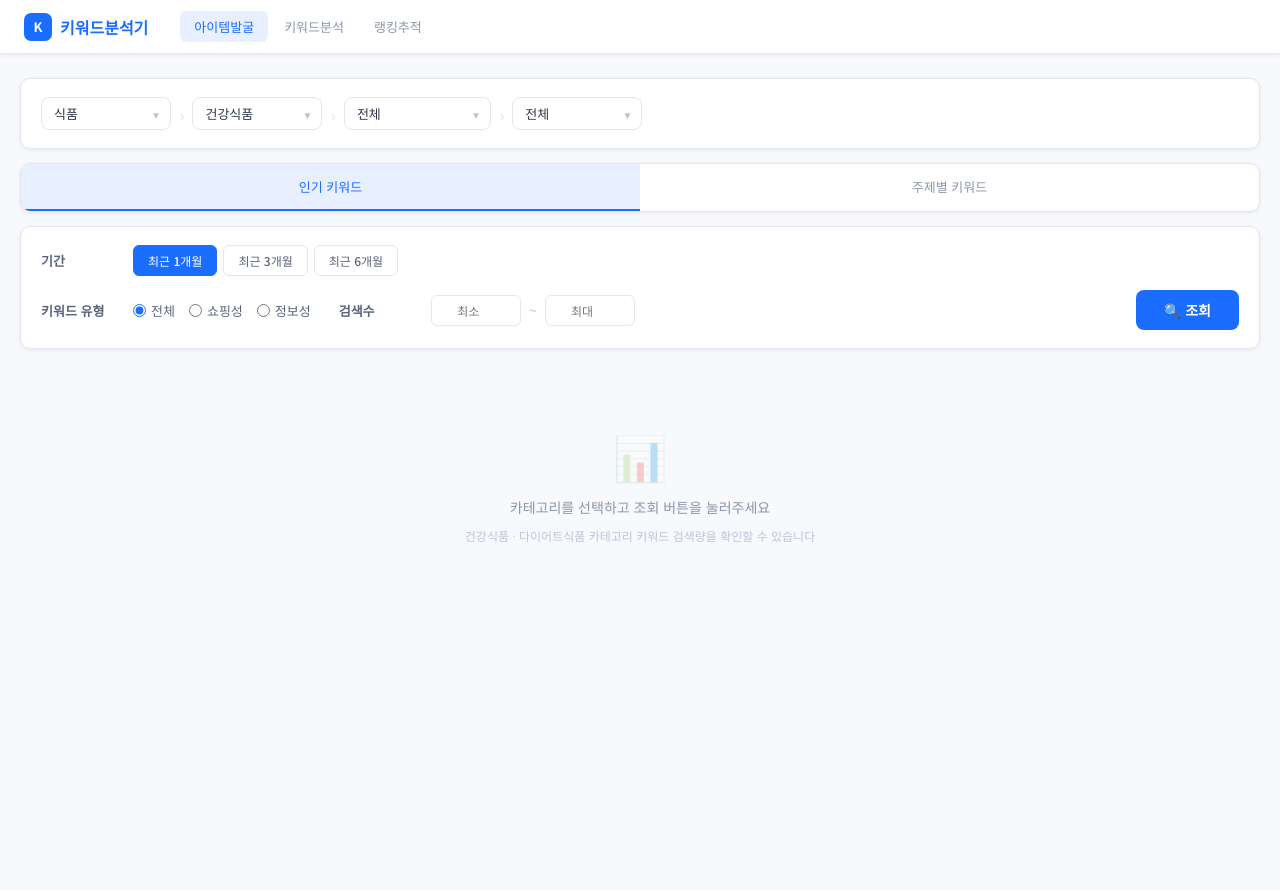
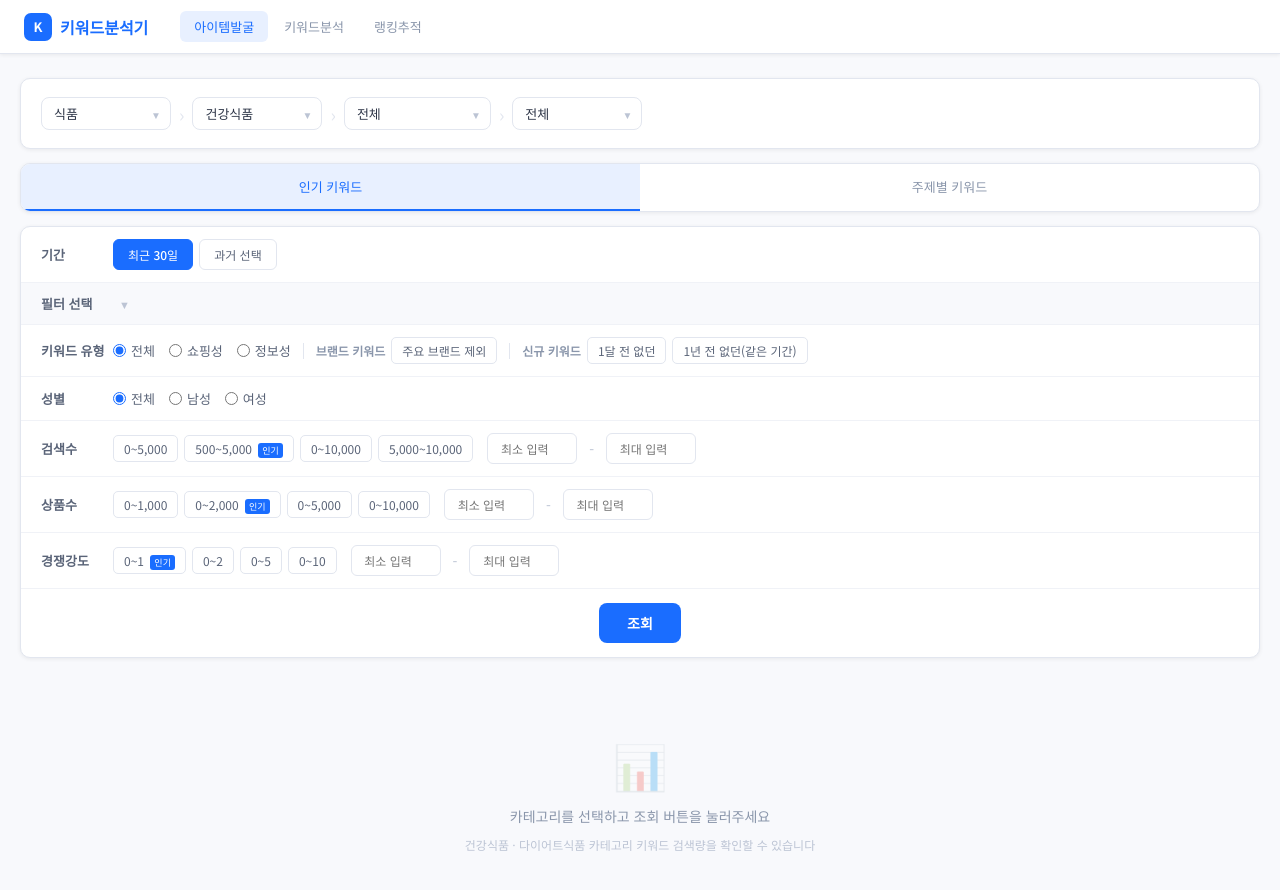
Before and after one commit to YOOJINO/keyword-analyzer, a website: page public/index.html in a window 1280 px wide. Before the commit the page ends 800 px from the top, so only its background shows below. Drawn offline with Linux system fonts and the light colour scheme.

Commit message:
Update index.html

```diff
--- a/public/index.html
+++ b/public/index.html
@@ -140,6 +140,20 @@ td{padding:11px 14px;font-size:13px;color:var(--gray-7);}
 .legend{display:flex;align-items:center;gap:16px;font-size:12px;color:var(--gray-5);}
 .legend-item{display:flex;align-items:center;gap:4px;}
 .legend-dot{width:8px;height:8px;border-radius:50%;}
+
+/* 필터 섹션 */
+.filter-section-row{display:flex;align-items:center;padding:12px 20px;border-bottom:1px solid var(--gray-2);}
+.filter-section-row:last-of-type{border-bottom:none;}
+.filter-section-content{display:flex;align-items:center;flex-wrap:wrap;gap:6px;flex:1;}
+.filter-toggle-row{display:flex;align-items:center;padding:11px 20px;cursor:pointer;border-bottom:1px solid var(--gray-2);background:var(--gray-1);}
+.filter-toggle-row:hover{background:var(--gray-2);}
+.filter-label2{font-size:12px;font-weight:600;color:var(--gray-5);white-space:nowrap;}
+.filter-divider{width:1px;height:16px;background:var(--gray-3);margin:0 6px;}
+.qbtn{padding:4px 10px;border:1.5px solid var(--gray-3);border-radius:5px;background:var(--white);font-size:12px;cursor:pointer;color:var(--gray-6);font-family:inherit;transition:all .15s;white-space:nowrap;}
+.qbtn:hover{border-color:var(--blue);color:var(--blue);}
+.qbtn.active-q{border-color:var(--blue);color:var(--blue);background:var(--blue-light);}
+.pop-q{position:relative;}
+.pop-tag{background:var(--blue);color:#fff;border-radius:3px;padding:1px 4px;font-size:9px;margin-left:3px;vertical-align:middle;}
 </style>
 </head>
 <body>
@@ -199,39 +213,101 @@ td{padding:11px 14px;font-size:13px;color:var(--gray-7);}
   </div>
 
   <!-- 필터 -->
-  <div class="card"><div class="card-body">
-    <div class="filter-row">
+  <div class="card">
+    <div class="filter-section-row">
       <span class="filter-label">기간</span>
+      <div class="filter-section-content">
         <div class="period-btns">
-        <button class="pbtn active" onclick="setPeriod(this)">최근 1개월</button>
-        <button class="pbtn" onclick="setPeriod(this)">최근 3개월</button>
-        <button class="pbtn" onclick="setPeriod(this)">최근 6개월</button>
+          <button class="pbtn active" onclick="setPeriod(this)">최근 30일</button>
+          <button class="pbtn" onclick="setPeriod(this)">과거 선택</button>
         </div>
       </div>
-    <div class="filter-row">
+    </div>
+    <div class="filter-toggle-row" onclick="toggleFilter()">
+      <span class="filter-label">필터 선택</span>
+      <span id="filterToggleIcon" style="color:var(--gray-4);font-size:11px;margin-left:6px;">▼</span>
+    </div>
+    <div id="filterDetail">
+      <div class="filter-section-row">
         <span class="filter-label">키워드 유형</span>
+        <div class="filter-section-content">
           <div class="radio-group">
             <label class="rlabel"><input type="radio" name="kwtype" value="" checked> 전체</label>
             <label class="rlabel"><input type="radio" name="kwtype" value="shopping"> 쇼핑성</label>
             <label class="rlabel"><input type="radio" name="kwtype" value="info"> 정보성</label>
           </div>
-      <span class="filter-label" style="margin-left:8px;">검색수</span>
-      <div class="range-wrap">
-        <input class="range-input" id="minSearch" type="number" placeholder="최소" min="0">
-        <span style="color:var(--gray-4)">~</span>
-        <input class="range-input" id="maxSearch" type="number" placeholder="최대" min="0">
+          <div class="filter-divider"></div>
+          <span class="filter-label2">브랜드 키워드</span>
+          <button class="qbtn">주요 브랜드 제외</button>
+          <div class="filter-divider"></div>
+          <span class="filter-label2">신규 키워드</span>
+          <button class="qbtn">1달 전 없던</button>
+          <button class="qbtn">1년 전 없던(같은 기간)</button>
         </div>
-      <div style="margin-left:auto;display:flex;align-items:center;gap:12px;">
+      </div>
+      <div class="filter-section-row">
+        <span class="filter-label">성별</span>
+        <div class="filter-section-content">
+          <div class="radio-group">
+            <label class="rlabel"><input type="radio" name="gender" value="" checked> 전체</label>
+            <label class="rlabel"><input type="radio" name="gender" value="m"> 남성</label>
+            <label class="rlabel"><input type="radio" name="gender" value="f"> 여성</label>
+          </div>
+        </div>
+      </div>
+      <div class="filter-section-row">
+        <span class="filter-label">검색수</span>
+        <div class="filter-section-content">
+          <button class="qbtn" onclick="setRange('minSearch','maxSearch',0,5000,this)">0~5,000</button>
+          <button class="qbtn pop-q" onclick="setRange('minSearch','maxSearch',500,5000,this)">500~5,000 <span class="pop-tag">인기</span></button>
+          <button class="qbtn" onclick="setRange('minSearch','maxSearch',0,10000,this)">0~10,000</button>
+          <button class="qbtn" onclick="setRange('minSearch','maxSearch',5000,10000,this)">5,000~10,000</button>
+          <div class="range-wrap" style="margin-left:8px;">
+            <input class="range-input" id="minSearch" type="number" placeholder="최소 입력" min="0">
+            <span style="color:var(--gray-4);margin:0 4px;">-</span>
+            <input class="range-input" id="maxSearch" type="number" placeholder="최대 입력" min="0">
+          </div>
+        </div>
+      </div>
+      <div class="filter-section-row">
+        <span class="filter-label">상품수</span>
+        <div class="filter-section-content">
+          <button class="qbtn" onclick="setRange('minProduct','maxProduct',0,1000,this)">0~1,000</button>
+          <button class="qbtn pop-q" onclick="setRange('minProduct','maxProduct',0,2000,this)">0~2,000 <span class="pop-tag">인기</span></button>
+          <button class="qbtn" onclick="setRange('minProduct','maxProduct',0,5000,this)">0~5,000</button>
+          <button class="qbtn" onclick="setRange('minProduct','maxProduct',0,10000,this)">0~10,000</button>
+          <div class="range-wrap" style="margin-left:8px;">
+            <input class="range-input" id="minProduct" type="number" placeholder="최소 입력" min="0">
+            <span style="color:var(--gray-4);margin:0 4px;">-</span>
+            <input class="range-input" id="maxProduct" type="number" placeholder="최대 입력" min="0">
+          </div>
+        </div>
+      </div>
+      <div class="filter-section-row">
+        <span class="filter-label">경쟁강도</span>
+        <div class="filter-section-content">
+          <button class="qbtn pop-q" onclick="setCompFilter('낮음',this)">0~1 <span class="pop-tag">인기</span></button>
+          <button class="qbtn" onclick="setCompFilter('중간',this)">0~2</button>
+          <button class="qbtn" onclick="setCompFilter('',this)">0~5</button>
+          <button class="qbtn" onclick="setCompFilter('',this)">0~10</button>
+          <div class="range-wrap" style="margin-left:8px;">
+            <input class="range-input" id="minComp" type="number" placeholder="최소 입력" min="0">
+            <span style="color:var(--gray-4);margin:0 4px;">-</span>
+            <input class="range-input" id="maxComp" type="number" placeholder="최대 입력" min="0">
+          </div>
+        </div>
+      </div>
+    </div>
+    <div style="display:flex;justify-content:center;padding:14px 20px;border-top:1px solid var(--gray-2);gap:16px;">
       <div id="progressWrap" style="display:none;">
         <div class="progress-wrap">
           <div class="progress-bg"><div class="progress-fill" id="progressFill" style="width:0%"></div></div>
           <span style="font-size:11px;color:var(--gray-5);" id="progressText">0%</span>
         </div>
       </div>
-        <button class="search-btn" id="searchBtn" onclick="fetchData()">🔍 조회</button>
+      <button class="search-btn" id="searchBtn" onclick="fetchData()">조회</button>
     </div>
   </div>
-  </div></div>
 
   <div class="error-box" id="errorBox"></div>
 
@@ -378,6 +454,36 @@ let currentSeeds = [];
 let lastResults = [];
 let sortCol = 'totalSearch';
 let sortAsc = false;
+
+
+function toggleFilter() {
+  const detail = document.getElementById('filterDetail');
+  const icon = document.getElementById('filterToggleIcon');
+  if (detail.style.display === 'none') {
+    detail.style.display = 'block';
+    icon.textContent = '▼';
+  } else {
+    detail.style.display = 'none';
+    icon.textContent = '▶';
+  }
+}
+
+function setRange(minId, maxId, min, max, btn) {
+  document.getElementById(minId).value = min || '';
+  document.getElementById(maxId).value = max || '';
+  // 같은 그룹 버튼 active 토글
+  const parent = btn.closest('.filter-section-content');
+  parent.querySelectorAll('.qbtn').forEach(b => b.classList.remove('active-q'));
+  btn.classList.add('active-q');
+}
+
+let compFilter = '';
+function setCompFilter(val, btn) {
+  compFilter = val;
+  const parent = btn.closest('.filter-section-content');
+  parent.querySelectorAll('.qbtn').forEach(b => b.classList.remove('active-q'));
+  btn.classList.add('active-q');
+}
 
 // =============================================
 // 카테고리 초기화
```
Lines whose indentation alone changed are shown as unchanged.
